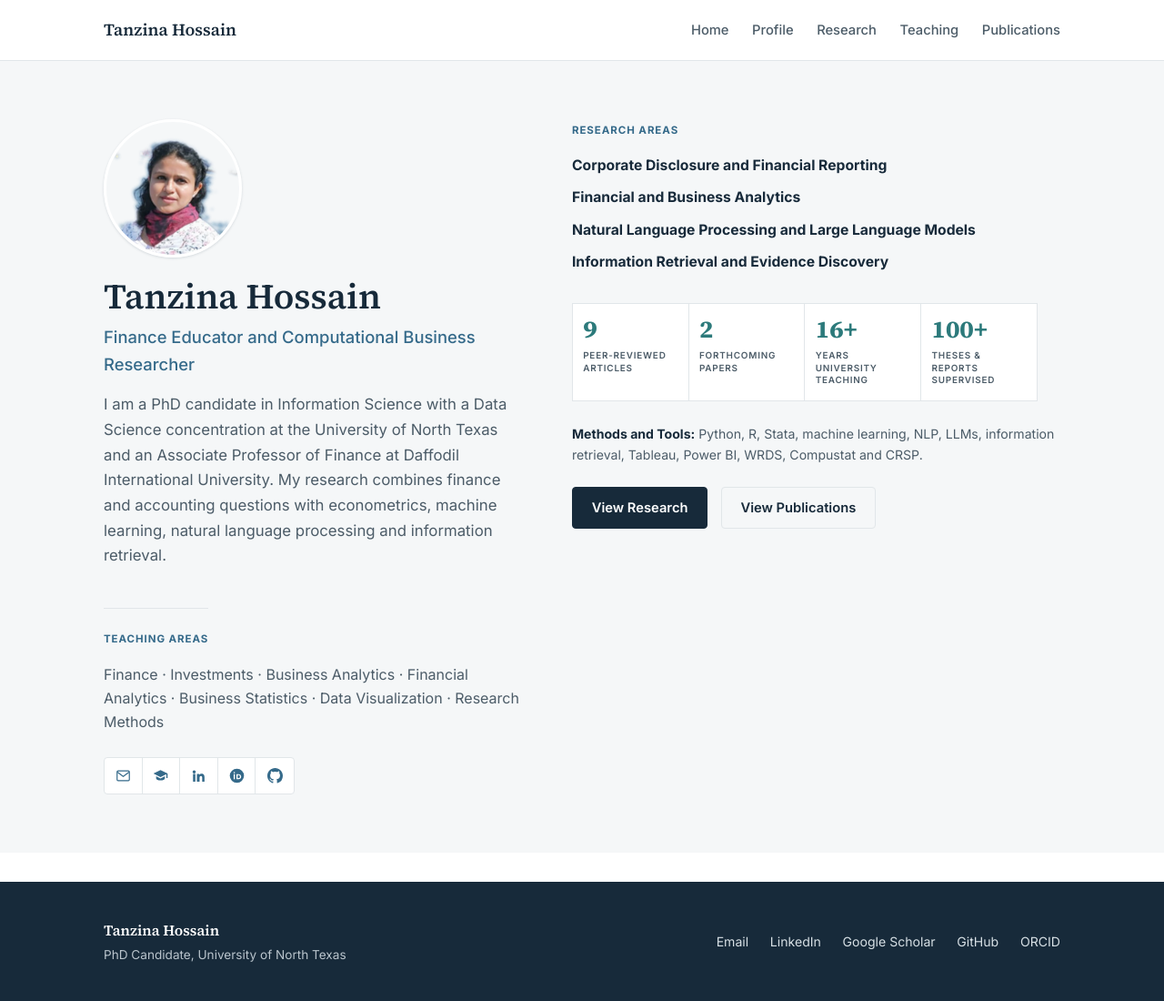
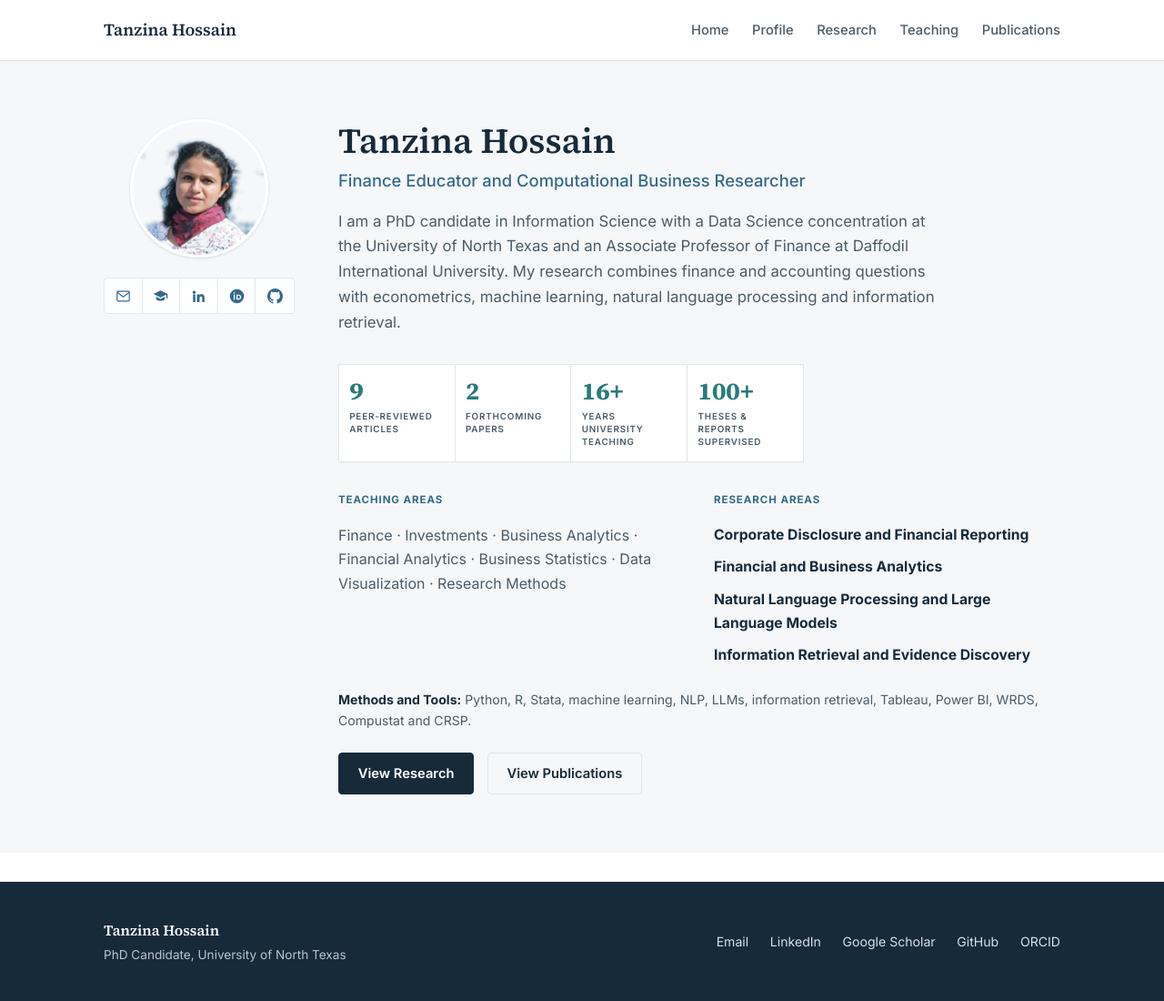
Before and after one commit to tanzinahossain/tanzinahossain.github.io, a Jekyll site: the page built from index.html, in a window 1280 px wide. Shown: the whole page at 91% size. Built offline with Jekyll 4.4.1, drawn with Linux system fonts in a browser that asks for light colours.

Commit message:
Rework homepage layout: photo+icons narrow left column; bio, counts, and Teaching/Research areas side by side on the right
Co-Authored-By: Claude Sonnet 5 <noreply@anthropic.com>

```diff
--- a/assets/css/style.css
+++ b/assets/css/style.css
@@ -61,13 +61,13 @@ h1{margin-bottom:.3rem}
 .hero-actions{display:flex; gap:.9rem; flex-wrap:wrap; margin-top:1.5rem}
 
 /* ===== Homepage two-column profile/research layout ===== */
-.profile-grid{display:grid; grid-template-columns:1fr 1.15fr; gap:3rem; align-items:start}
-.profile-col{display:flex; flex-direction:column; align-items:flex-start}
-.profile-col .hero-photo{margin-bottom:1.2rem}
-.research-col{padding-top:.2rem}
+.profile-grid{display:grid; grid-template-columns:auto 1fr; gap:3rem; align-items:start}
+.photo-col{display:flex; flex-direction:column; align-items:center; gap:1.4rem; flex:none}
+.bio-col{min-width:0}
 .plain-list{list-style:none; margin:0 0 1.5rem; padding:0; display:flex; flex-direction:column; gap:.6rem}
 .plain-list li{font-size:.98rem; color:var(--navy)}
-@media (max-width:800px){.profile-grid{grid-template-columns:1fr}}
+.areas-row{display:grid; grid-template-columns:1fr 1fr; gap:2rem; margin-top:2rem}
+@media (max-width:800px){.profile-grid{grid-template-columns:1fr; justify-items:center; text-align:center} .bio-col{text-align:left} .areas-row{grid-template-columns:1fr}}
 
 /* ===== Stat tiles ===== */
 .stats{display:grid; grid-template-columns:repeat(4, minmax(6rem,1fr)); gap:1px; background:var(--border); border:1px solid var(--border); margin-top:2rem; max-width:32rem}
--- a/index.html
+++ b/index.html
@@ -6,16 +6,9 @@ description: Finance educator and computational business researcher — corporat
 
 <section class="hero">
   <div class="wrap profile-grid">
-    <div class="profile-col">
+    <div class="photo-col">
       <img class="hero-photo" src="{{ '/portrait.png' | relative_url }}" alt="Tanzina Hossain">
-      <h1>Tanzina Hossain</h1>
-      <div class="role">Finance Educator and Computational Business Researcher</div>
-      <p class="lede">I am a PhD candidate in Information Science with a Data Science concentration at the University of North Texas and an Associate Professor of Finance at Daffodil International University. My research combines finance and accounting questions with econometrics, machine learning, natural language processing and information retrieval.</p>
-
-      <div class="group-label" style="margin-top:1.6rem">Teaching Areas</div>
-      <p style="color:var(--text-muted); margin:0">Finance · Investments · Business Analytics · Financial Analytics · Business Statistics · Data Visualization · Research Methods</p>
-
-      <div class="hero-social" style="margin-top:1.6rem">
+      <div class="hero-social">
         <a href="mailto:ematanzina@gmail.com" title="Email" aria-label="Email">
           <svg viewBox="0 0 24 24" fill="none" stroke="currentColor" stroke-width="1.7" aria-hidden="true"><rect x="2.5" y="4.5" width="19" height="15" rx="1.5"/><path d="M3 6.5l9 6.5 9-6.5"/></svg>
         </a>
@@ -34,20 +27,32 @@ description: Finance educator and computational business researcher — corporat
       </div>
     </div>
 
-    <div class="research-col">
-      <div class="group-label" style="margin-top:0">Research Areas</div>
-      <ul class="plain-list">
-        <li><strong>Corporate Disclosure and Financial Reporting</strong></li>
-        <li><strong>Financial and Business Analytics</strong></li>
-        <li><strong>Natural Language Processing and Large Language Models</strong></li>
-        <li><strong>Information Retrieval and Evidence Discovery</strong></li>
-      </ul>
+    <div class="bio-col">
+      <h1>Tanzina Hossain</h1>
+      <div class="role">Finance Educator and Computational Business Researcher</div>
+      <p class="lede">I am a PhD candidate in Information Science with a Data Science concentration at the University of North Texas and an Associate Professor of Finance at Daffodil International University. My research combines finance and accounting questions with econometrics, machine learning, natural language processing and information retrieval.</p>
 
       <div class="stats" id="stats">
         <div class="stat"><div class="sv2">9</div><div class="sl">Peer-reviewed<br>articles</div></div>
         <div class="stat"><div class="sv2">2</div><div class="sl">Forthcoming<br>papers</div></div>
         <div class="stat"><div class="sv2">16+</div><div class="sl">Years university<br>teaching</div></div>
         <div class="stat"><div class="sv2">100+</div><div class="sl">Theses &amp; reports<br>supervised</div></div>
+      </div>
+
+      <div class="areas-row">
+        <div>
+          <div class="group-label" style="margin-top:0">Teaching Areas</div>
+          <p style="color:var(--text-muted); margin:0">Finance · Investments · Business Analytics · Financial Analytics · Business Statistics · Data Visualization · Research Methods</p>
+        </div>
+        <div>
+          <div class="group-label" style="margin-top:0">Research Areas</div>
+          <ul class="plain-list" style="margin-bottom:0">
+            <li><strong>Corporate Disclosure and Financial Reporting</strong></li>
+            <li><strong>Financial and Business Analytics</strong></li>
+            <li><strong>Natural Language Processing and Large Language Models</strong></li>
+            <li><strong>Information Retrieval and Evidence Discovery</strong></li>
+          </ul>
+        </div>
       </div>
 
       <p style="color:var(--text-muted); font-size:.88rem; margin-top:1.5rem"><strong style="color:var(--navy)">Methods and Tools:</strong> Python, R, Stata, machine learning, NLP, LLMs, information retrieval, Tableau, Power BI, WRDS, Compustat and CRSP.</p>
```
